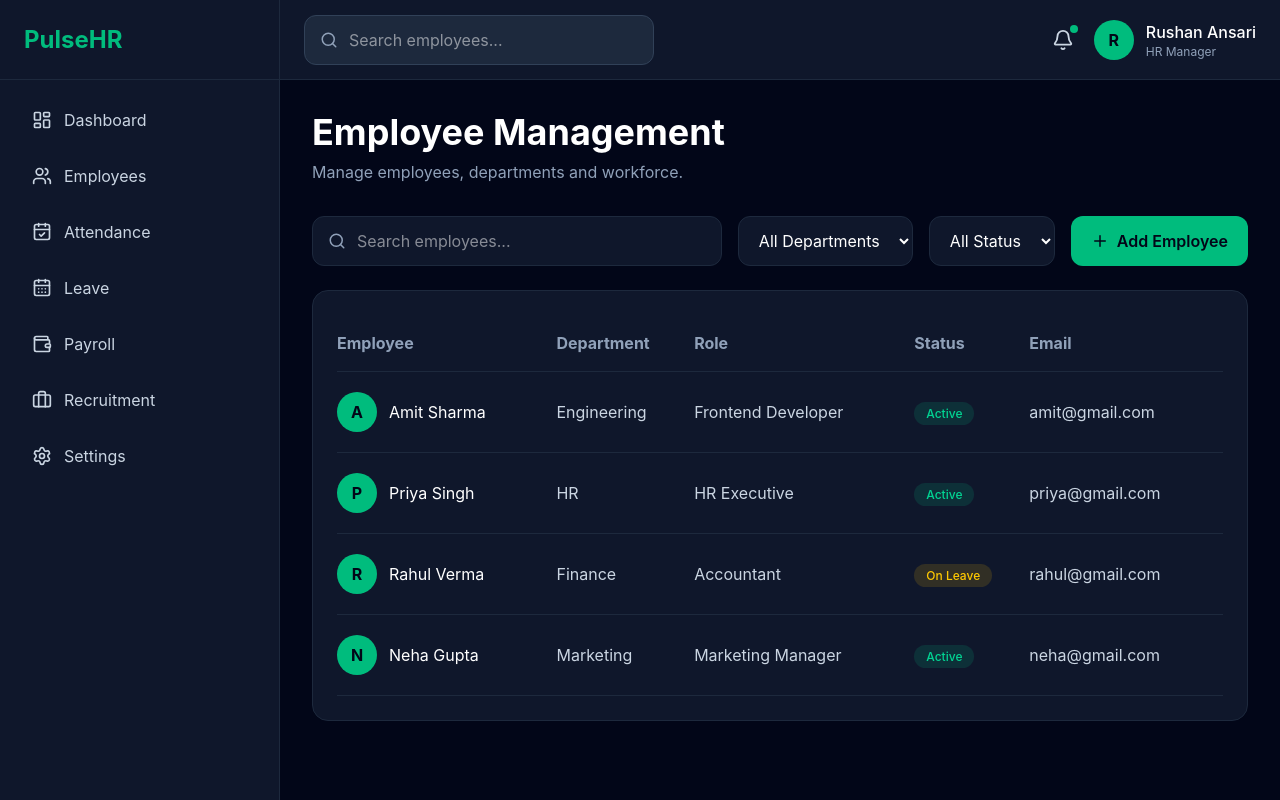
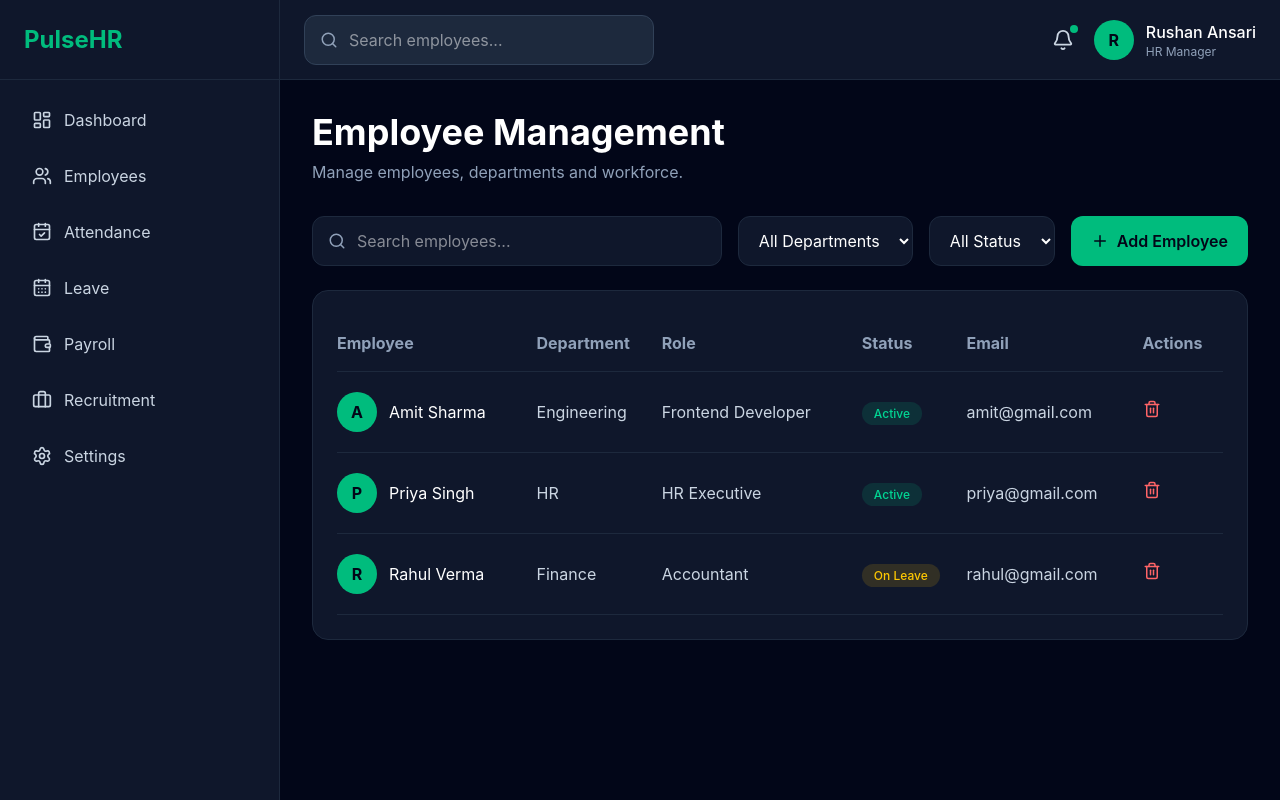
Before and after one commit to RushanAnsari/pulseHr, a React (Vite) app: page / in a window 1280 px wide. Built offline with nearby package versions, Linux system fonts and the light colour scheme.

Commit message:
add employee and delete employee function

```diff
--- a/src/components/employees/AddEmployeeModal.jsx
+++ b/src/components/employees/AddEmployeeModal.jsx
@@ -1,7 +1,50 @@
+import { useState } from "react";
 import { X } from "lucide-react";
 
-function AddEmployeeModal({ isOpen, onClose }) {
+function AddEmployeeModal({
+  isOpen,
+  onClose,
+  onSave,
+}) {
+  const [formData, setFormData] =
+    useState({
+      name: "",
+      email: "",
+      phone: "",
+      role: "",
+      department: "Engineering",
+      status: "Active",
+    });
+
   if (!isOpen) return null;
+
+  const handleChange = (e) => {
+    setFormData({
+      ...formData,
+      [e.target.name]: e.target.value,
+    });
+  };
+
+  const handleSave = () => {
+    if (
+      !formData.name.trim() ||
+      !formData.email.trim()
+    )
+      return;
+
+    onSave(formData);
+
+    setFormData({
+      name: "",
+      email: "",
+      phone: "",
+      role: "",
+      department: "Engineering",
+      status: "Active",
+    });
+
+    onClose();
+  };
 
   return (
     <div
@@ -28,8 +71,6 @@ function AddEmployeeModal({ isOpen, onClose }) {
           overflow-hidden
         "
       >
-        {/* Header */}
-
         <div
           className="
             flex
@@ -56,13 +97,13 @@ function AddEmployeeModal({ isOpen, onClose }) {
           </button>
         </div>
 
-        {/* Body */}
-
         <div className="p-6">
           <div className="grid md:grid-cols-2 gap-5">
-
             <input
               type="text"
+              name="name"
+              value={formData.name}
+              onChange={handleChange}
               placeholder="Full Name"
               className="
                 bg-slate-800
@@ -79,6 +120,9 @@ function AddEmployeeModal({ isOpen, onClose }) {
 
             <input
               type="email"
+              name="email"
+              value={formData.email}
+              onChange={handleChange}
               placeholder="Email Address"
               className="
                 bg-slate-800
@@ -95,6 +139,9 @@ function AddEmployeeModal({ isOpen, onClose }) {
 
             <input
               type="text"
+              name="phone"
+              value={formData.phone}
+              onChange={handleChange}
               placeholder="Phone Number"
               className="
                 bg-slate-800
@@ -111,6 +158,9 @@ function AddEmployeeModal({ isOpen, onClose }) {
 
             <input
               type="text"
+              name="role"
+              value={formData.role}
+              onChange={handleChange}
               placeholder="Role"
               className="
                 bg-slate-800
@@ -126,6 +176,9 @@ function AddEmployeeModal({ isOpen, onClose }) {
             />
 
             <select
+              name="department"
+              value={formData.department}
+              onChange={handleChange}
               className="
                 bg-slate-800
                 border
@@ -134,7 +187,6 @@ function AddEmployeeModal({ isOpen, onClose }) {
                 px-4
                 py-3
                 text-white
-                outline-none
               "
             >
               <option>Engineering</option>
@@ -144,6 +196,9 @@ function AddEmployeeModal({ isOpen, onClose }) {
             </select>
 
             <select
+              name="status"
+              value={formData.status}
+              onChange={handleChange}
               className="
                 bg-slate-800
                 border
@@ -152,17 +207,13 @@ function AddEmployeeModal({ isOpen, onClose }) {
                 px-4
                 py-3
                 text-white
-                outline-none
               "
             >
               <option>Active</option>
               <option>On Leave</option>
             </select>
-
           </div>
         </div>
-
-        {/* Footer */}
 
         <div
           className="
@@ -190,6 +241,7 @@ function AddEmployeeModal({ isOpen, onClose }) {
           </button>
 
           <button
+            onClick={handleSave}
             className="
               px-5
               py-3
--- a/src/components/employees/EmployeeTable.jsx
+++ b/src/components/employees/EmployeeTable.jsx
@@ -1,39 +1,9 @@
-function EmployeeTable() {
-  const employees = [
-    {
-      id: 1,
-      name: "Amit Sharma",
-      email: "amit@gmail.com",
-      department: "Engineering",
-      role: "Frontend Developer",
-      status: "Active",
-    },
-    {
-      id: 2,
-      name: "Priya Singh",
-      email: "priya@gmail.com",
-      department: "HR",
-      role: "HR Executive",
-      status: "Active",
-    },
-    {
-      id: 3,
-      name: "Rahul Verma",
-      email: "rahul@gmail.com",
-      department: "Finance",
-      role: "Accountant",
-      status: "On Leave",
-    },
-    {
-      id: 4,
-      name: "Neha Gupta",
-      email: "neha@gmail.com",
-      department: "Marketing",
-      role: "Marketing Manager",
-      status: "Active",
-    },
-  ];
+import { Trash2 } from "lucide-react";
 
+function EmployeeTable({
+  employees,
+  onDelete,
+}) {
   return (
     <div className="bg-slate-900 border border-slate-800 rounded-2xl p-6">
       <div className="overflow-x-auto">
@@ -59,6 +29,10 @@ function EmployeeTable() {
               <th className="text-left py-4 text-slate-400">
                 Email
               </th>
+
+              <th className="text-left py-4 text-slate-400">
+                Actions
+              </th>
             </tr>
           </thead>
 
@@ -70,6 +44,7 @@ function EmployeeTable() {
                   border-b
                   border-slate-800
                   hover:bg-slate-800/30
+                  transition
                 "
               >
                 <td className="py-5">
@@ -107,7 +82,11 @@ function EmployeeTable() {
                 <td>
                   <span
                     className={`
-                      px-3 py-1 rounded-full text-xs font-medium
+                      px-3
+                      py-1
+                      rounded-full
+                      text-xs
+                      font-medium
                       ${
                         employee.status === "Active"
                           ? "bg-emerald-500/15 text-emerald-400"
@@ -122,6 +101,21 @@ function EmployeeTable() {
                 <td className="text-slate-300">
                   {employee.email}
                 </td>
+
+                <td>
+                  <button
+                    onClick={() =>
+                      onDelete(employee.id)
+                    }
+                    className="
+                      text-red-400
+                      hover:text-red-300
+                      transition
+                    "
+                  >
+                    <Trash2 size={18} />
+                  </button>
+                </td>
               </tr>
             ))}
           </tbody>
--- a/src/pages/employees/Employees.jsx
+++ b/src/pages/employees/Employees.jsx
@@ -1,20 +1,74 @@
+import { useState } from "react";
+
+import DashboardLayout from "../../layouts/DashboardLayout";
 import EmployeeHeader from "../../components/employees/EmployeeHeader";
 import EmployeeTable from "../../components/employees/EmployeeTable";
-import DashboardLayout from "../../layouts/DashboardLayout";
 import AddEmployeeModal from "../../components/employees/AddEmployeeModal";
-import { useState } from "react";
-
 
 function Employees() {
   const [isModalOpen, setIsModalOpen] = useState(false);
+
+  const [employees, setEmployees] = useState([
+    {
+      id: 1,
+      name: "Amit Sharma",
+      email: "amit@gmail.com",
+      department: "Engineering",
+      role: "Frontend Developer",
+      status: "Active",
+    },
+    {
+      id: 2,
+      name: "Priya Singh",
+      email: "priya@gmail.com",
+      department: "HR",
+      role: "HR Executive",
+      status: "Active",
+    },
+    {
+      id: 3,
+      name: "Rahul Verma",
+      email: "rahul@gmail.com",
+      department: "Finance",
+      role: "Accountant",
+      status: "On Leave",
+    },
+  ]);
+
+  const addEmployee = (employee) => {
+    setEmployees((prev) => [
+      ...prev,
+      {
+        ...employee,
+        id: Date.now(),
+      },
+    ]);
+  };
+
+  const deleteEmployee = (id) => {
+    setEmployees((prev) =>
+      prev.filter((emp) => emp.id !== id)
+    );
+  };
+
   return (
     <DashboardLayout>
       <EmployeeHeader
         onAddEmployee={() => setIsModalOpen(true)}
       />
-        <EmployeeTable/>
-        <AddEmployeeModal isOpen={isModalOpen} onClose={() => setIsModalOpen(false)}/>
+
+      <EmployeeTable
+        employees={employees}
+        onDelete={deleteEmployee}
+      />
+
+      <AddEmployeeModal
+        isOpen={isModalOpen}
+        onClose={() => setIsModalOpen(false)}
+        onSave={addEmployee}
+      />
     </DashboardLayout>
   );
 }
+
 export default Employees;
```
Lines whose indentation alone changed are shown as unchanged.
